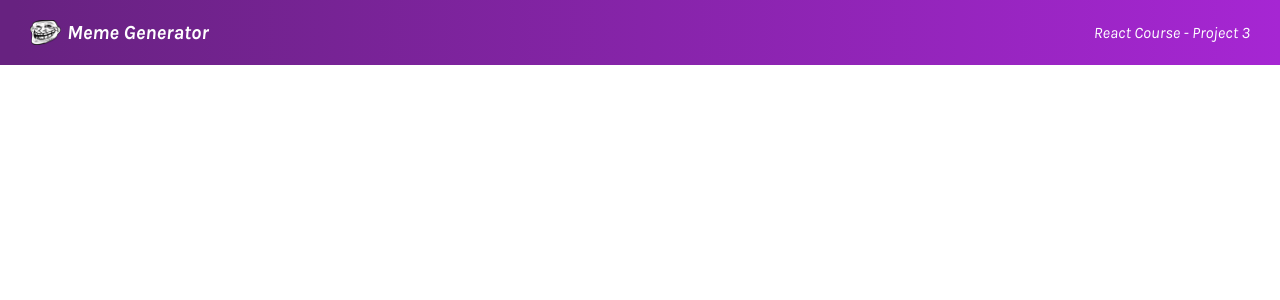
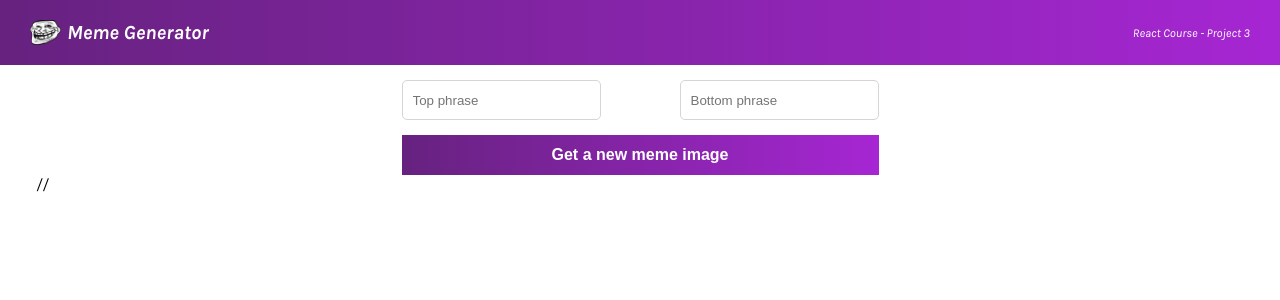
Before and after one commit to Quas1Dev/meme-generator, a React (Create React App) app: page / in a window 1280 px wide. Shown: the top 300 px of the page. Built offline with nearby package versions, Linux system fonts and the light colour scheme.

Commit message:
Added meme generator component; styled meme generator controller.

```diff
--- a/src/App.js
+++ b/src/App.js
@@ -1,9 +1,11 @@
 import Header from './components/header.js'
+import MemeGenerator from './components/MemeGenerator'
 
 function App() {
   return (
     <div className="App">
       <Header />
+      <MemeGenerator />
     </div>
   );
 }
--- /dev/null
+++ b/src/components/MemeGenerator.js
@@ -0,0 +1,16 @@
+import Meme from "./meme.js"
+
+export default function MemeGeneral() {
+  return (
+    <main id="generator">
+      <form className="memeController">
+        <fieldset>
+          <input placeholder="Top phrase" className="topPhrase"/>
+          <input placeholder="Bottom phrase" />
+        </fieldset>
+        <button> Get a new meme image  </button>
+      </form>
+      // <Meme />
+    </main>
+  )
+}
--- a/src/components/header.js
+++ b/src/components/header.js
@@ -4,7 +4,7 @@ export default function Header() {
   return (
     <header id="pg-header">
       <img src={logo} id="site-logo"/>
-      <h1 id="site-title"> Meme Generator </h1>
+      <h2 id="site-title"> Meme Generator </h2>
       <span id="site-details"> React Course - Project 3 </span>
     </header>
   )
--- /dev/null
+++ b/src/components/meme.js
@@ -0,0 +1,9 @@
+export default function Meme(props) {
+  return (
+    <div className="memeContainer">
+      <img  src={props.img} />
+      <span className="topPhrase"> {props.topPhrase}</span>
+      <span className="bottomPhrase"> {props.bottomPhrase}</span>
+    </div>
+  )
+}
--- a/src/style.css
+++ b/src/style.css
@@ -12,6 +12,7 @@
 
 body{
   font-family: 'Karla';
+  --purple-grad: linear-gradient(90deg, #672280 1.18%, #A626D3 100%);
 }
 
 #pg-header{
@@ -19,7 +20,7 @@ body{
   height: 65px;
   left: 0px;
   top: 0px;
-  background: linear-gradient(90deg, #672280 1.18%, #A626D3 100%);
+  background: var(--purple-grad);
   display: flex;
   flex-direction: row;
   align-items: center;
@@ -39,3 +40,43 @@ body{
   line-height: 24px;
   margin-right: auto;
 }
+
+#site-details{
+  font-size: 12px;
+}
+
+#generator {
+   margin: 0 36px;
+}
+
+#generator .memeController fieldset{
+  display: flex;
+  gap: 17px;
+  border: none;
+  Width: 477px;
+  Height: 40px;
+  margin: 15px auto;
+}
+
+#generator .memeController fieldset input{
+  padding: 10px;
+  border: 1px solid #D5D4D8;
+  border-radius: 5px;
+}
+
+#generator .memeController .topPhrase{
+  margin-right: auto;
+}
+
+#generator .memeController button{
+  display: block;
+  background: var(--purple-grad);
+  border: none;
+  Width: 477px;
+  Height: 40px;
+  margin: 0 auto;
+  font-weight: 700;
+  font-size: 16px;
+  color: #FFFFFF;
+  cursor: pointer;
+}
```
